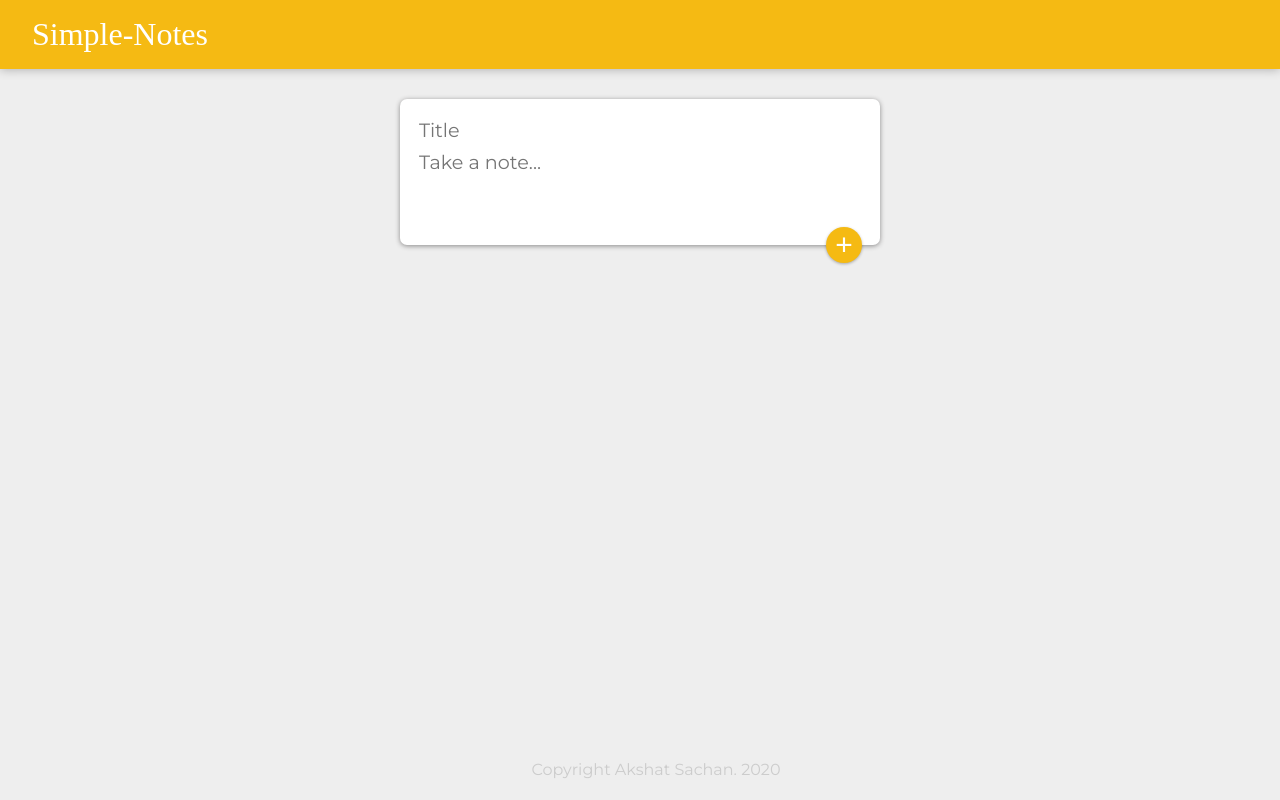
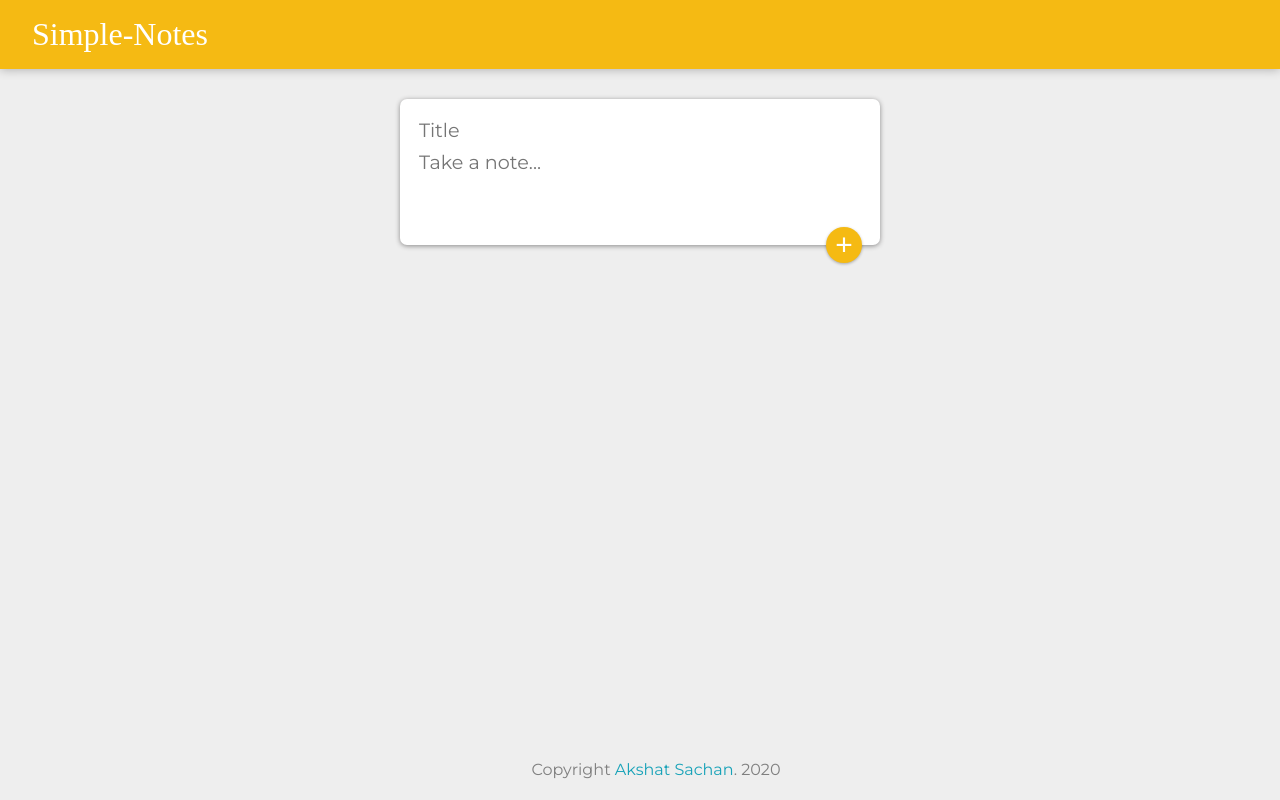
Before and after one commit to akshatsachan/Simple-Notes, a React (Create React App) app: page / in a window 1280 px wide. Built offline with nearby package versions, Linux system fonts and the light colour scheme; a web font is replaced by a local one.

Commit message:
Making changes to the footer

```diff
--- a/public/styles.css
+++ b/public/styles.css
@@ -33,7 +33,7 @@ footer {
 }
 
 footer p {
-  color: #ccc;
+  color: #7F7F7F;
 }
 .note {
   background: #fff;
@@ -102,3 +102,8 @@ form button {
   cursor: pointer;
   outline: none;
 }
+
+a{
+  text-decoration: none;
+  color:#17a2b8;
+}
--- a/src/footer.jsx
+++ b/src/footer.jsx
@@ -4,7 +4,7 @@ var year = curr.getFullYear();
 function Footer() {
   return (
     <footer>
-      <p>Copyright Akshat Sachan. {year}</p>
+      <p>Copyright <a href="https://github.com/akshatsachan" target="_blank" rel="noopener noreferrer">Akshat Sachan</a>. {year}</p>
     </footer>
   );
 }
--- a/src/main.js
+++ b/src/main.js
@@ -38,6 +38,11 @@ function createWindow() {
         // when you should delete the corresponding element.
         mainWindow = null
     })
+
+    mainWindow.webContents.on('new-window', function(e, url) {
+        e.preventDefault();
+        require('electron').shell.openExternal(url);
+      });
 }
 
 // This method will be called when Electron has finished
```
